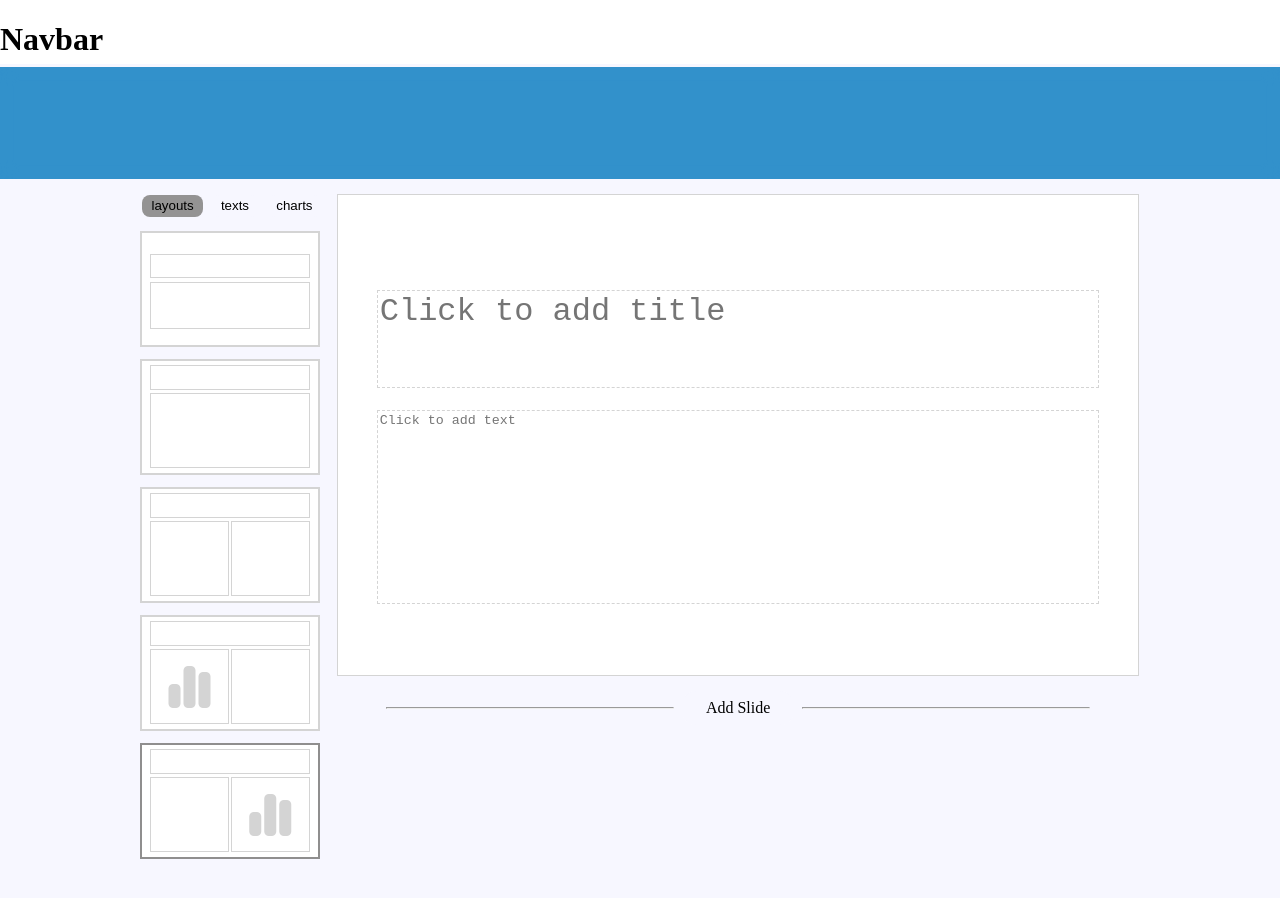
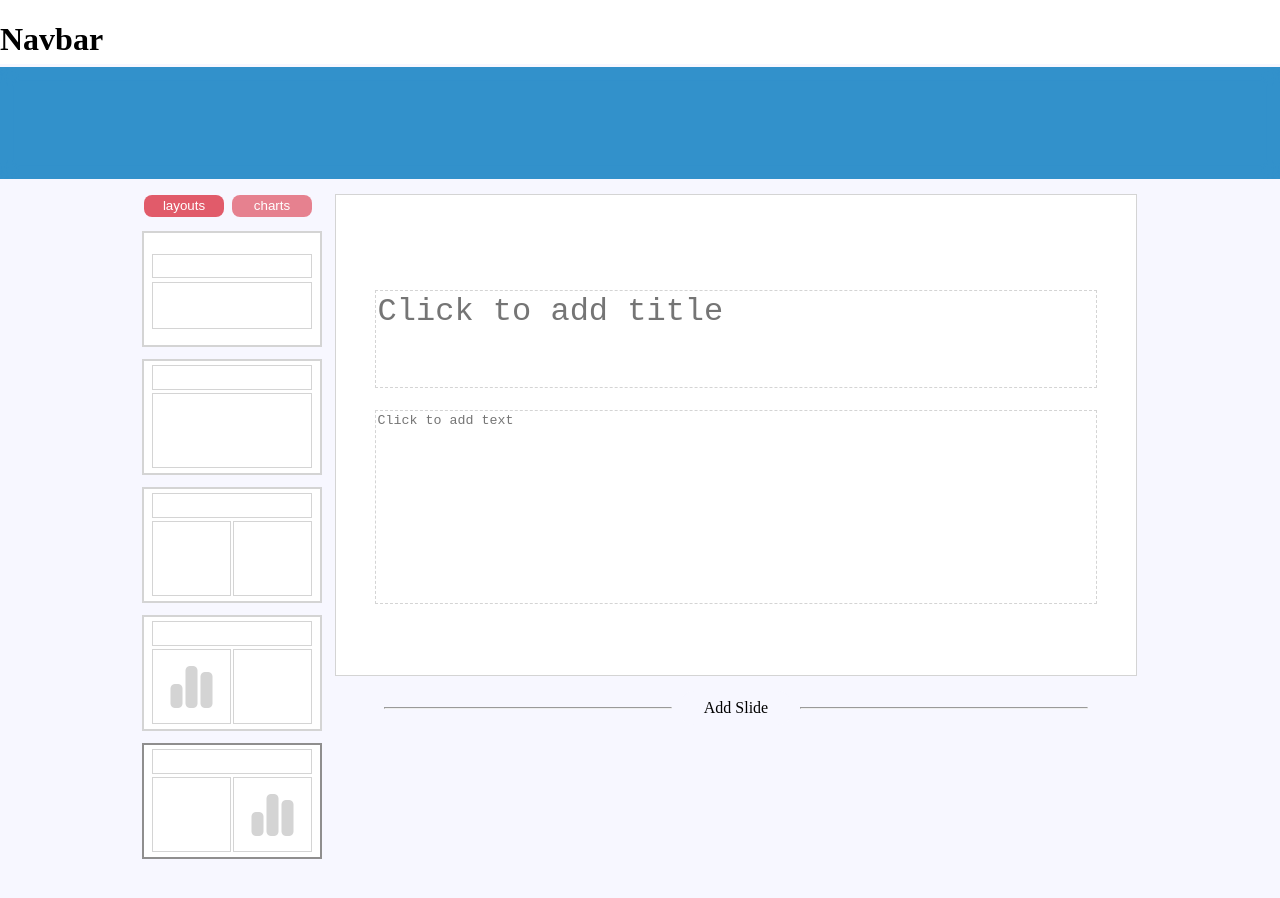
Before and after one commit to vincexiv/presentation, a Vue app: page / in a window 1280 px wide. Shown: the top 898 px of the page. Built offline with nearby package versions, Linux system fonts and the light colour scheme.

Commit message:
Update styling of the layoutt list options to match theme

```diff
--- a/src/components/Canvas/CanvasComponent.vue
+++ b/src/components/Canvas/CanvasComponent.vue
@@ -82,7 +82,7 @@
         },
         data(){
             return {
-                options: ["layouts", "texts", "charts"],
+                options: ["layouts", "charts"],
                 modalOpen: false
             }
         }
--- a/src/components/CanvasObjectEditor/CanvasObjectEditor.vue
+++ b/src/components/CanvasObjectEditor/CanvasObjectEditor.vue
@@ -22,4 +22,9 @@
     backdrop-filter: blur(0.5rem);
     -webkit-backdrop-filter: blur(5px)
 }
+
+.canvas-object-editor {
+    background-color: #0077be;
+    outline: solid white 0.1rem;
+}
 </style>
--- a/src/components/CanvasOptions/CanvasOptions.vue
+++ b/src/components/CanvasOptions/CanvasOptions.vue
@@ -47,7 +47,8 @@ export default ({
 }
 
 .canvas-options button {
-    padding: 0.2rem 0.6rem 0.2rem 0.6rem;
+    padding: 0.2rem;
+    width: 5rem;
     cursor: pointer;
     border-radius: 0.5rem;
     outline: none;
@@ -55,9 +56,12 @@ export default ({
     display: flex;
     align-items: center;
     justify-content: center;
+    background-color: rgba(220, 53, 69, 0.6);
+    color: white;
 }
 
 .canvas-options button.active {
-    background-color: #949393;
+    color: white;
+    background-color: rgba(220, 53, 69, 0.8);
 }
 </style>
```
